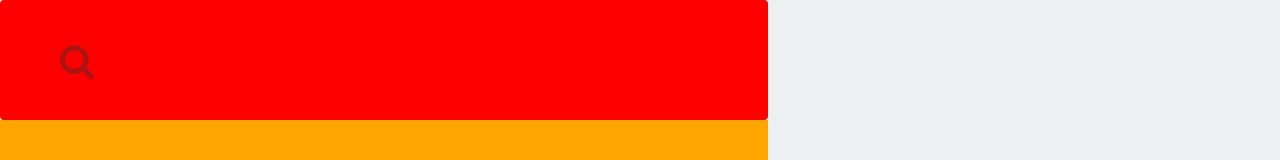
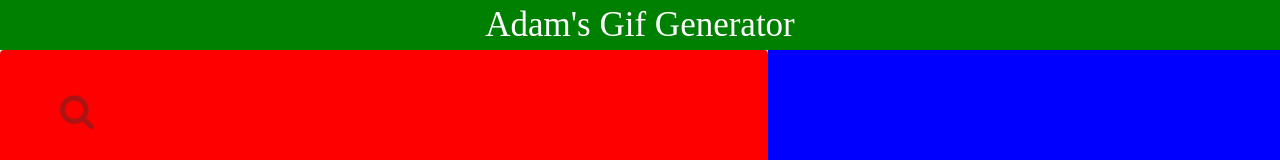
Before and after one commit to sinninga/react-gifs, a React app: page / in a window 1280 px wide. Shown: the top 160 px of the page. Built offline with nearby package versions, Linux system fonts and the light colour scheme.

Commit message:
title added

```diff
--- a/assets/stylesheets/application.scss
+++ b/assets/stylesheets/application.scss
@@ -1,3 +1,11 @@
+.title {
+  background-color: green;
+  color: white;
+  font-size: 35px;
+  font-family: cursive;
+  text-align: center;
+}
+
 #root > div {
   display: flex;
   height: 100vh;
@@ -48,7 +56,7 @@
 
 .right-scene {
   flex: 0 0 40%;
-  background-color: #ecf0f1;
+  background-color: blue;
   overflow: scroll;
 
   .gif-list {
--- a/templates/index.html
+++ b/templates/index.html
@@ -7,6 +7,7 @@
     <title>React boilerplate</title>
   </head>
   <body>
+    <div class="title">Adam's Gif Generator</div>
     <div id="root"></div>
   </body>
 </html>
```
